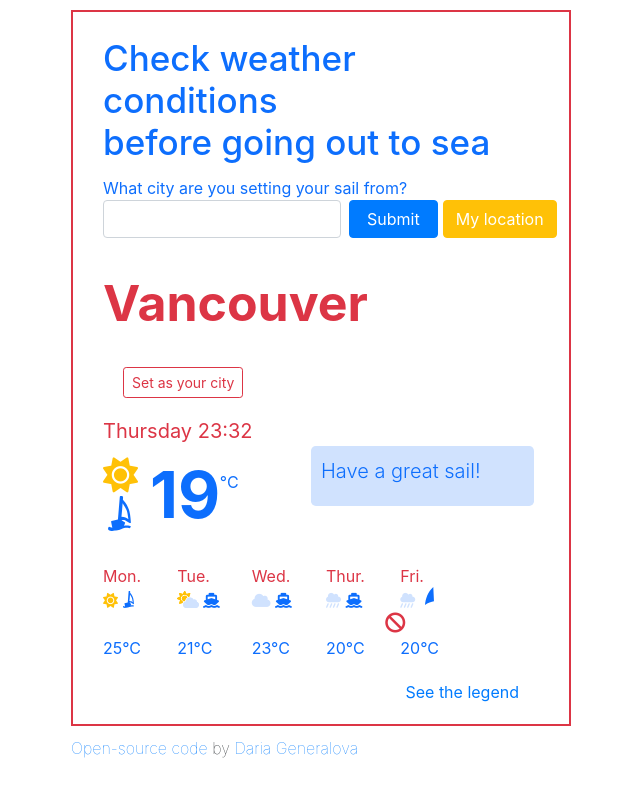
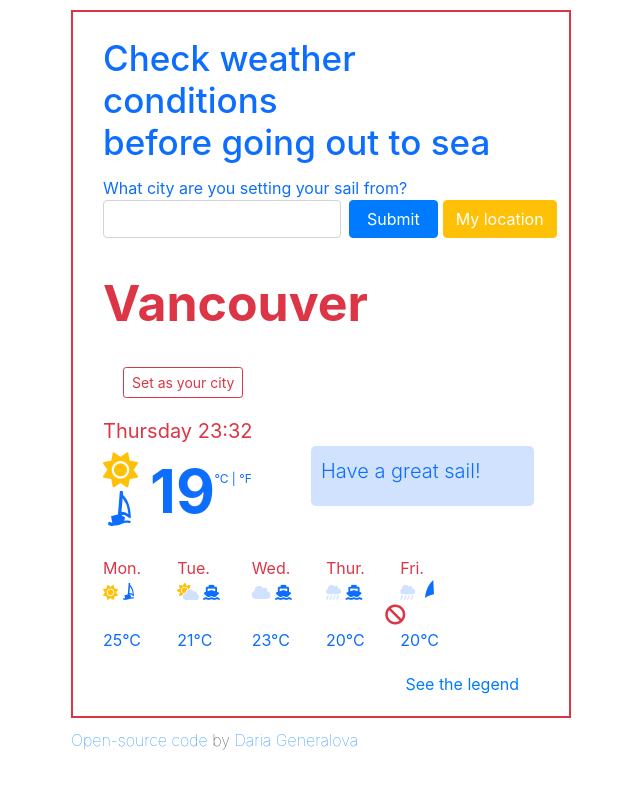
Before and after one commit to dashageneralova/WeatherApp, a website built with Parcel: page index.html in a window 1280 px wide. Shown: the whole page, without its empty margins (14-654 px from the left). Built offline with nearby package versions, Linux system fonts and the light colour scheme.

Commit message:
Added Fahrenheit units to the current temperature

```diff
--- a/index.html
+++ b/index.html
@@ -81,7 +81,7 @@
             <i class="fas fa-sun icon upper"></i>
             <img src="src/yacht.svg" class="icon bottom" />
             <span class="current" id="currentTemperature">19</span>
-            <span class="unit">°C</span>
+            <span class="unit">°C | °F</span>
           </div>
           <div class="col-6 jumbotron verdict">
             <p class="lead" id="jumbo">Have a great sail!</p>
--- a/src/style.css
+++ b/src/style.css
@@ -42,13 +42,7 @@ p {
   max-width: 500px;
   padding: 20px 50px 20px 30px;
 }
-.current {
-  color: #0d6efd;
-  font-size: 65px;
-  font-weight: bold;
-  position: relative;
-  right: 20px;
-}
+
 .currentInfo {
   margin-bottom: 20px;
 }
@@ -118,6 +112,7 @@ p {
 }
 .unit {
   color: #0d6efd;
+  font-size: 12px;
   margin: 5px;
   position: relative;
   bottom: 30px;
@@ -147,6 +142,13 @@ p {
 #current-position:hover {
   color: #fff;
 }
+#currentTemperature {
+  color: #0d6efd;
+  font-size: 60px;
+  font-weight: bold;
+  position: relative;
+  right: 20px;
+}
 #footer {
   font-weight: lighter;
   margin-top: 10px;
```
